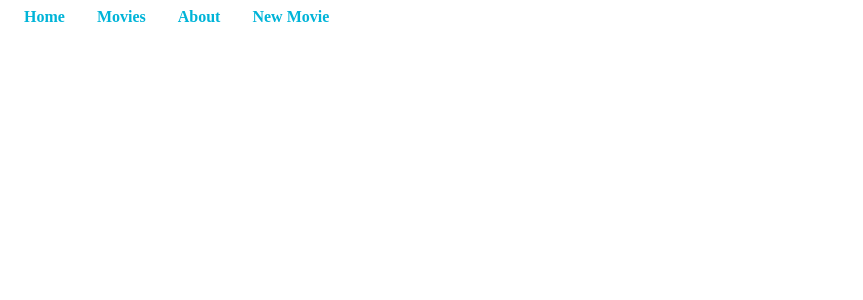
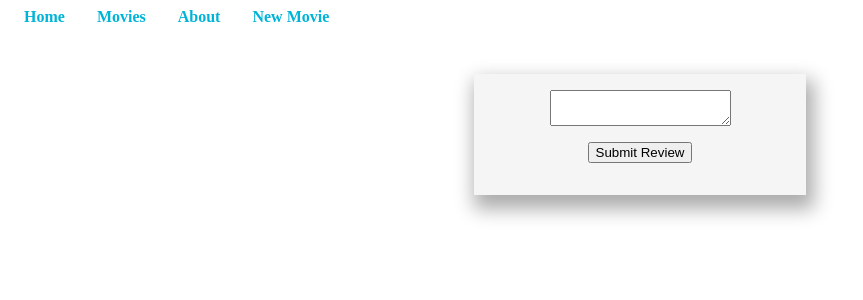
Before and after one commit to rahimshahad/react_proj, a React (Create React App) app in the folder fan_fiction_client/: page /movies/1/review/new in a window 1280 px wide. Shown: the top 300 px of the page, without its empty margins (0-863 px from the left). Built offline with nearby package versions, Linux system fonts and the light colour scheme.

Commit message:
rewrite add review case

```diff
--- a/fan_fiction_client/src/actions/moviesActions.js
+++ b/fan_fiction_client/src/actions/moviesActions.js
@@ -47,9 +47,9 @@ export const updateMovie = (movie) => {
 
 };
 
-export const addReview = (movieId, review) =>{
+export const addReview = ( review) =>{
   return (dispatch) =>{
-    fetch(`http://localhost:3000/reviews/${movieId}`,{
+    fetch('http://localhost:3000/reviews',{
       method: "POST",
       body: JSON.stringify(review),
       headers: { "Content-Type": "application/json" },
--- a/fan_fiction_client/src/components/MoviesList.js
+++ b/fan_fiction_client/src/components/MoviesList.js
@@ -1,13 +1,13 @@
 import React, { useState } from "react";
 import { connect } from "react-redux";
 import { Button } from "../styled-components/Button.style";
-import EditMovieForm from "./EditMovieForm";
+// import EditMovieForm from "./EditMovieForm";
 import { deleteMovie } from "../actions/moviesActions";
 import { Link } from "react-router-dom";
 import {editMovie} from "../actions/moviesActions"
 import { addReview } from "../actions/moviesActions";
 
-const MoviesList = ({ movies, deleteMovie, editMovie}) => {
+const MoviesList = ({ movies, deleteMovie, editMovie, addReview}) => {
   const handleSubmit = (e, movieID) => {
     e.preventDefault();
     deleteMovie(movieID);
@@ -32,9 +32,11 @@ const MoviesList = ({ movies, deleteMovie, editMovie}) => {
             <Button onClick={(e) => handleSubmit(e, movie.id)}>
               Delete Movie
             </Button>
-            <Button>
+            <Link to={`movies/${movie.id}/review/new`}>
+            <Button onClick={()=> addReview(movie.id, movie.review)}>
               Add Review
             </Button>
+            </Link>
           </li>
         ))}
       </ul>
--- /dev/null
+++ b/fan_fiction_client/src/components/ReviewForm.js
@@ -0,0 +1,35 @@
+import React, { Component } from 'react'
+import {connect} from 'react-redux'
+import { addReview } from "../actions/moviesActions";
+import { Form, FormInput } from '../styled-components/Form.style'
+
+
+ class ReviewForm extends Component {
+    state = {
+        content: ''
+    }
+    handleChange = (e) => {
+        const {name, value} = e.target;
+
+        this.setState({
+            [name]: value
+        })
+    }
+
+    handleSubmit = (e) =>{
+        e.preventDefault();
+        this.props.addReview(this.state)
+    }
+    render() {
+        return (
+            <div>
+               <Form onSubmit={this.handleSubmit}>
+                   <textarea value={this.state.content} name='content' onChange={this.handleChange}/>
+                   <FormInput value='Submit Review' type='submit'/>
+                </Form>
+            </div>
+        )
+    }
+}
+
+export default connect (null, {addReview})(ReviewForm)
--- a/fan_fiction_client/src/components/Router.js
+++ b/fan_fiction_client/src/components/Router.js
@@ -7,6 +7,7 @@ import About from './About'
 import MoviesContainer from './MoviesContainer'
 import SignUp from './SignUpForm'
 import EditMovieForm from './EditMovieForm'
+import ReviewForm from './ReviewForm'
 export default function Router() {
     return (
        <Switch>
@@ -15,6 +16,7 @@ export default function Router() {
            <Route exact path='/movies' component={MoviesContainer} />
            <Route exact path='/movies/new' component={MoviesForm} />
            <Route exact path='/movies/:id/edit' component={EditMovieForm} />
+           <Route exact path='/movies/:id/review/new' component={ReviewForm} />
            <Route exact path='/signup' component={SignUp} />
        </Switch>
     )
--- a/fan_fiction_client/src/reducers/moviesReducer.js
+++ b/fan_fiction_client/src/reducers/moviesReducer.js
@@ -25,12 +25,12 @@ export const moviesReducer = (state = initialState, action) => {
       })
       return {...state, movies: result, currentMovie:{}}
       case "ADD_REVIEW":
-        const reviewedMovie = state.movies.find(
-          movie => movie.id === action.payload
+        const movieWithReview = state.movies.find(
+          movie => movie.id === action.payload.movie_id
         )
-         reviewedMovie.reviews.push(action.payload.content)
-          const updatedMoviesWithReview = state.movies.map((rev) => rev.id === reviewedMovie.id ? reviewedMovie : rev)
-        return {...state, movies: updatedMoviesWithReview }
+        return {
+         movies: state.movies.map((movie) =>
+          movie.id === movieWithReview.id ? {...movieWithReview, reviews:[...movieWithReview.review, action.payload]} : movie)}
         // find movie to add review to
         // add the review to current movie without changing other params
     default:
```
Also changed, not shown: fan_fiction_client/src/components/reviewForm.js (deleted, +0 -22 lines).
